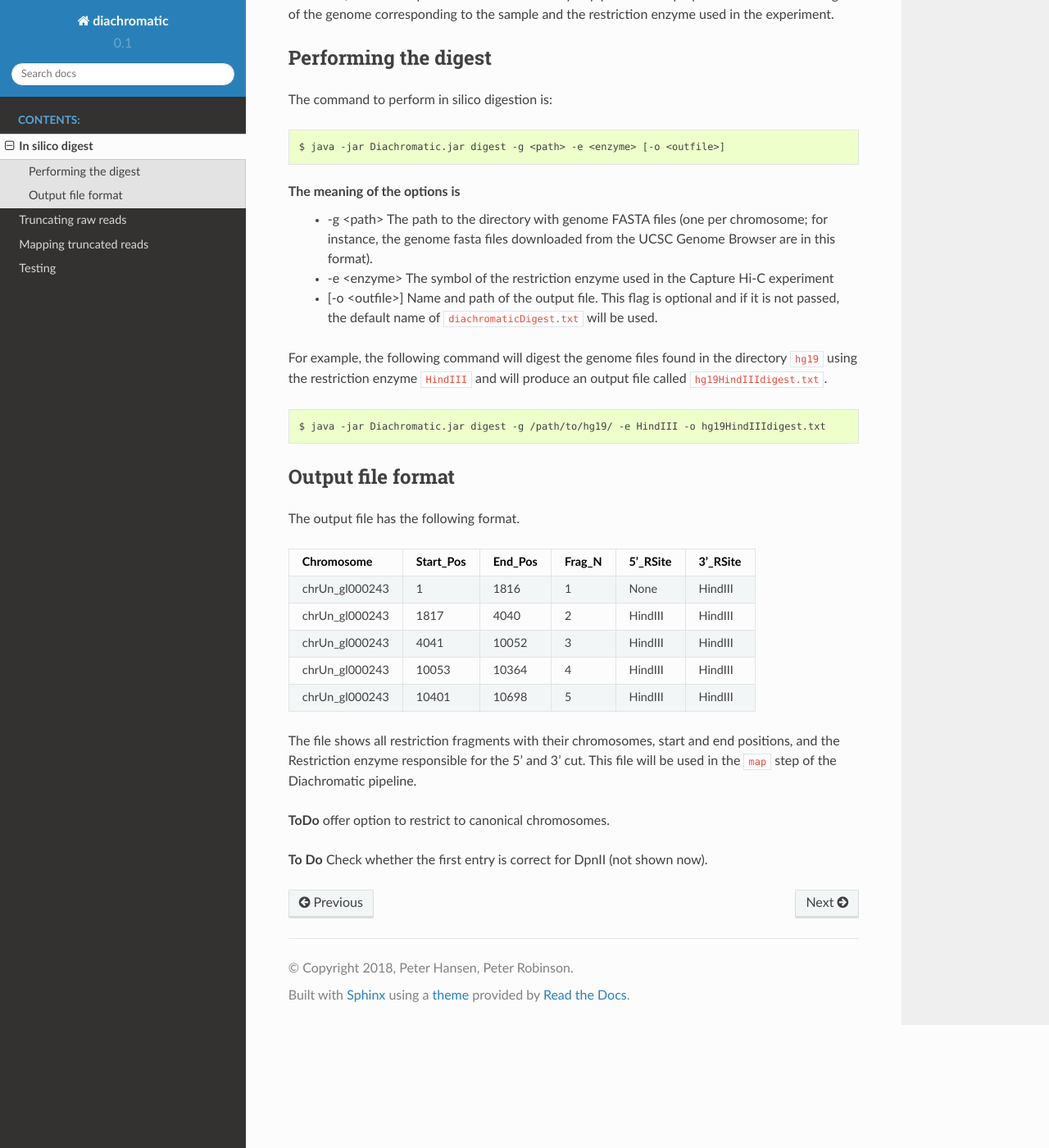
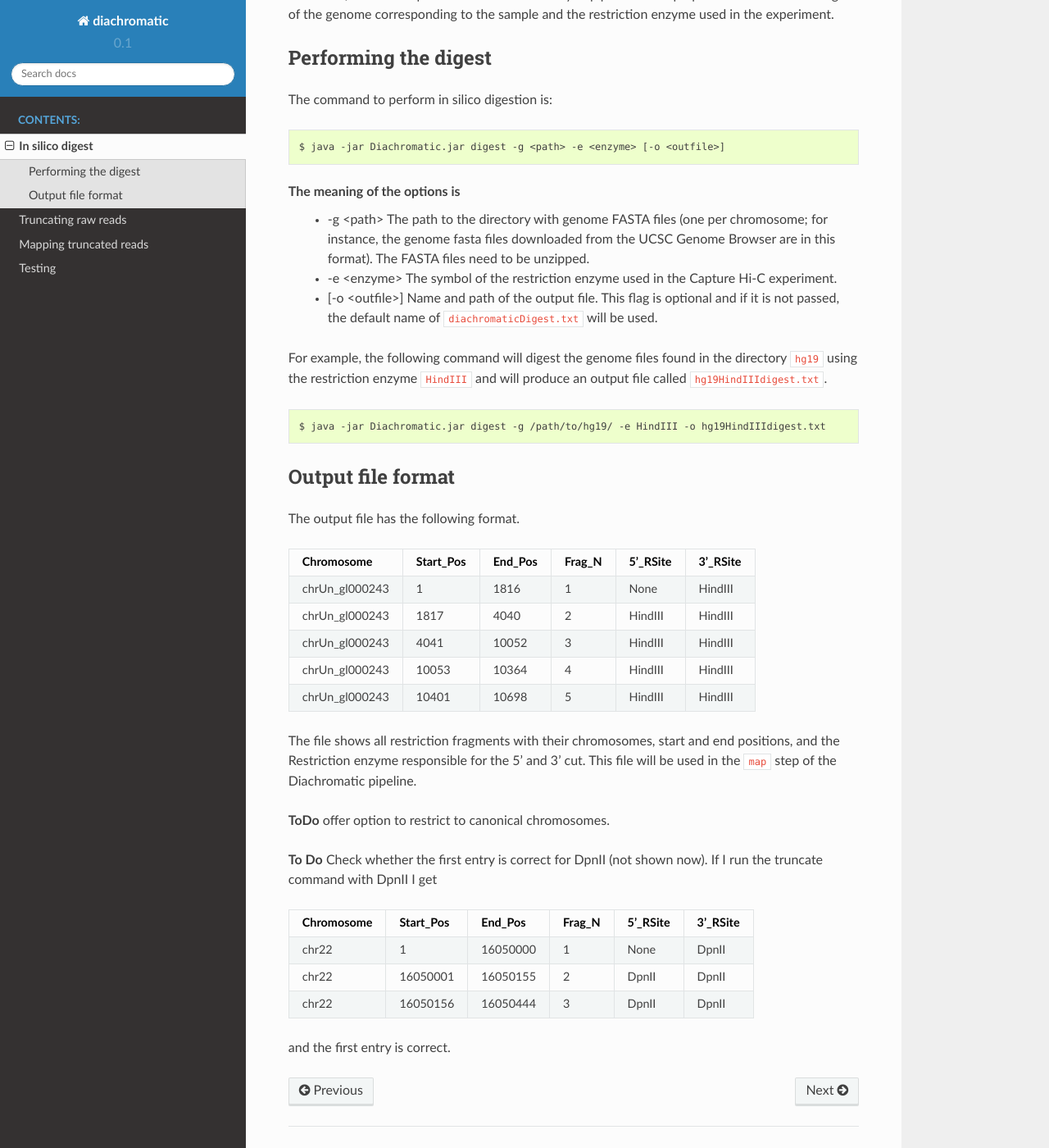
Before and after one commit to TheJacksonLaboratory/diachromatic, a Sphinx documentation site: the page built from docs/digest.rst, in a window 1280 px wide and 1400 px high, scrolled down 263 px. Shown: the whole window at 82% size. Built offline with Sphinx 7.4.7 and the Read the Docs theme 2.0.0, drawn with Linux system fonts in a browser that asks for light colours.

Commit message:
Revised text and ToDo items.

```diff
--- a/docs/digest.rst
+++ b/docs/digest.rst
@@ -16,8 +16,8 @@ The command to perform in silico digestion is: ::
     $ java -jar Diachromatic.jar digest -g <path> -e <enzyme> [-o <outfile>]
 
 The meaning of the options is
-   * -g <path> The path to the directory with genome FASTA files (one per chromosome; for instance, the genome fasta files downloaded from the UCSC Genome Browser are in this format).
-   * -e <enzyme> The symbol of the restriction enzyme used in the Capture Hi-C experiment
+   * -g <path> The path to the directory with genome FASTA files (one per chromosome; for instance, the genome fasta files downloaded from the UCSC Genome Browser are in this format). The FASTA files need to be unzipped.
+   * -e <enzyme> The symbol of the restriction enzyme used in the Capture Hi-C experiment.
    * [-o <outfile>] Name and path of the output file. This flag is optional and if it is not passed, the default name of ``diachromaticDigest.txt`` will be used.
 
 For example, the following command will digest the genome files found in the directory ``hg19`` using
@@ -54,4 +54,16 @@ the ``map`` step of the Diachromatic pipeline.
 
 **ToDo** offer option to restrict to canonical chromosomes.
 
-**To Do** Check whether the first entry is correct for DpnII (not shown now).
+**To Do** Check whether the first entry is correct for DpnII (not shown now). If I run the truncate command with DpnII I get
+
++-------------+-----------+---------+--------+----------+----------+
+| Chromosome  | Start_Pos | End_Pos | Frag_N | 5'_RSite | 3'_RSite |
++=============+===========+=========+========+==========+==========+
+| chr22       | 1         | 16050000| 1      | None     | DpnII    |
++-------------+-----------+---------+--------+----------+----------+
+| chr22       | 16050001  | 16050155| 2      | DpnII    | DpnII    |
++-------------+-----------+---------+--------+----------+----------+
+| chr22       | 16050156  | 16050444| 3      | DpnII    | DpnII    |
++-------------+-----------+---------+--------+----------+----------+
+
+and the first entry is correct.
```
